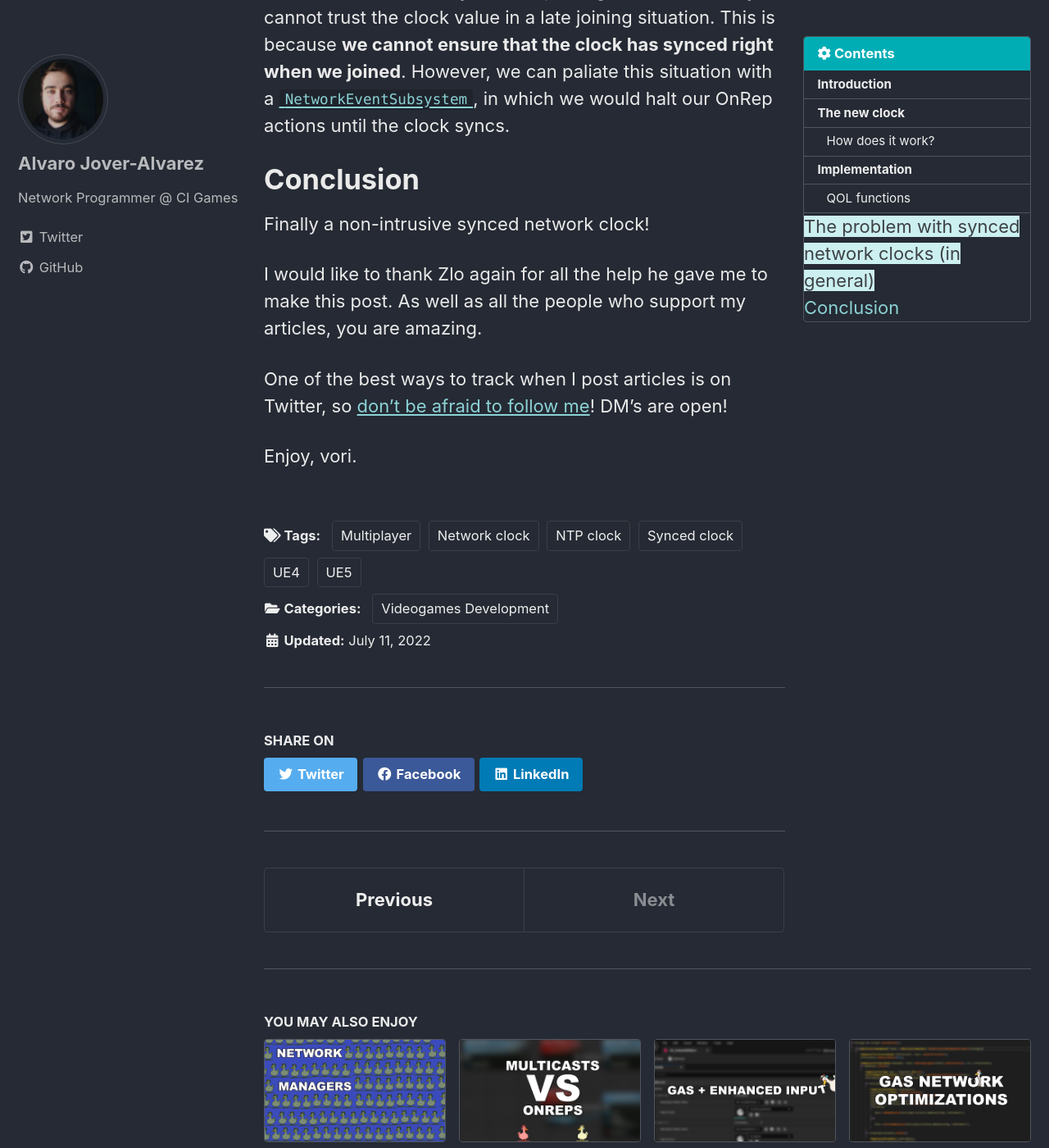
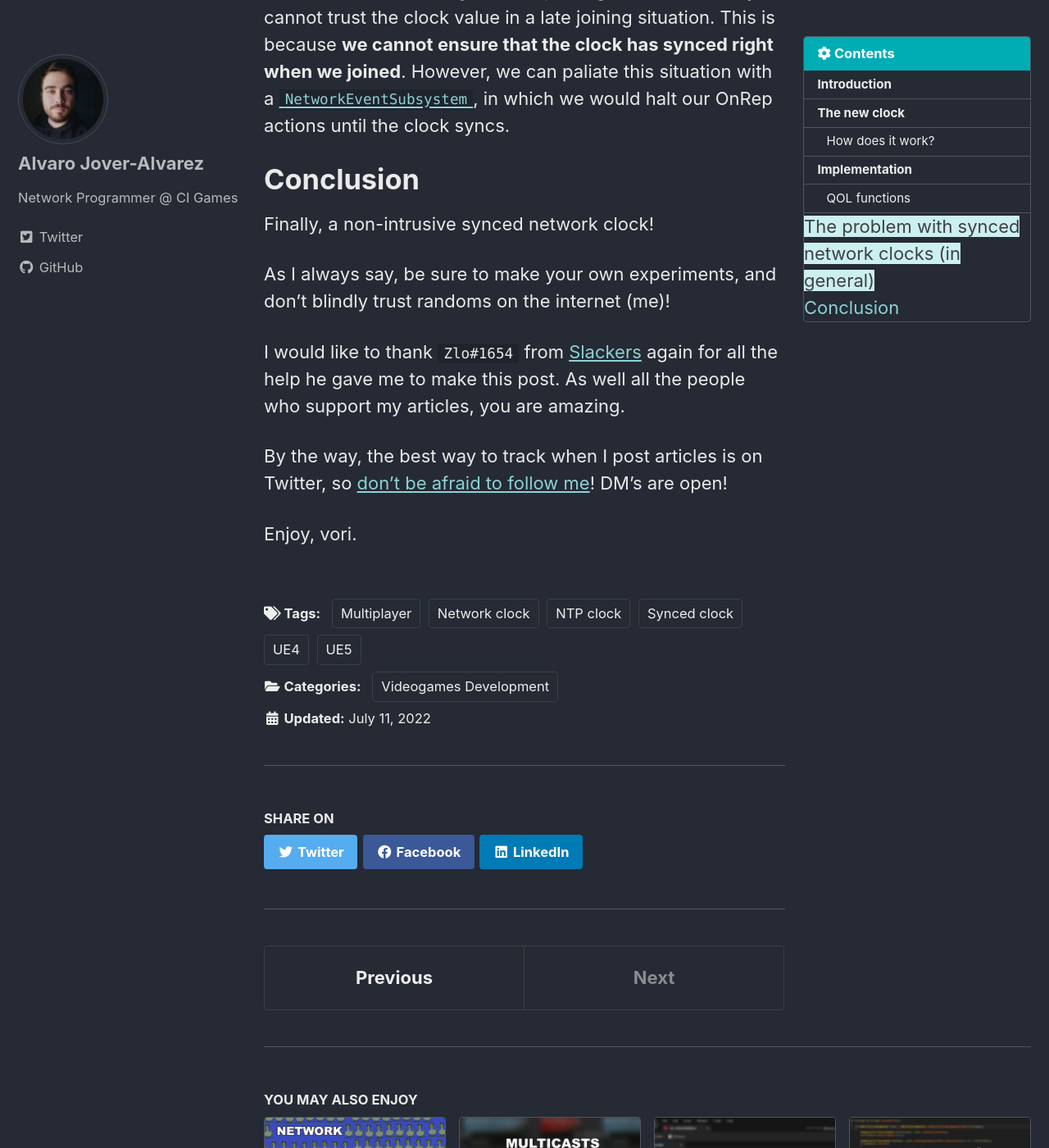
Before and after one commit to vorixo/devtricks, a Jekyll site: the page built from _posts/2022-07-11-non-destructive-synced-net-clock.md, in a window 1280 px wide and 1400 px high, scrolled down 5781 px. Shown: the whole window at 82% size. Built offline with Jekyll 4.4.1, drawn with Linux system fonts in a browser that asks for light colours; cached includes are drawn as plain includes; some of the changed text lies outside the part shown.

Commit message:
[FIX] Lil fixes

```diff
--- a/_posts/2022-07-11-non-destructive-synced-net-clock.md
+++ b/_posts/2022-07-11-non-destructive-synced-net-clock.md
@@ -168,10 +168,12 @@ No matter which clock you end up using, remember that you cannot trust the clock
 
 # Conclusion
 
-Finally a non-intrusive synced network clock!
+Finally, a non-intrusive synced network clock!
 
-I would like to thank Zlo again for all the help he gave me to make this post. As well as all the people who support my articles, you are amazing.
+As I always say, be sure to make your own experiments, and don't blindly trust randoms on the internet (me)!
 
-One of the best ways to track when I post articles is on Twitter, so [don't be afraid to follow me](https://twitter.com/vorixo)! DM's are open!
+I would like to thank `Zlo#1654` from [Slackers](https://unrealslackers.org/) again for all the help he gave me to make this post. As well  all the people who support my articles, you are amazing.
+
+By the way, the best way to track when I post articles is on Twitter, so [don't be afraid to follow me](https://twitter.com/vorixo)! DM's are open!
 
 Enjoy, vori.
```
Also changed, not shown: _posts/2022-05-20-stateful-events-multiplayer.md (+1 -1 lines).
